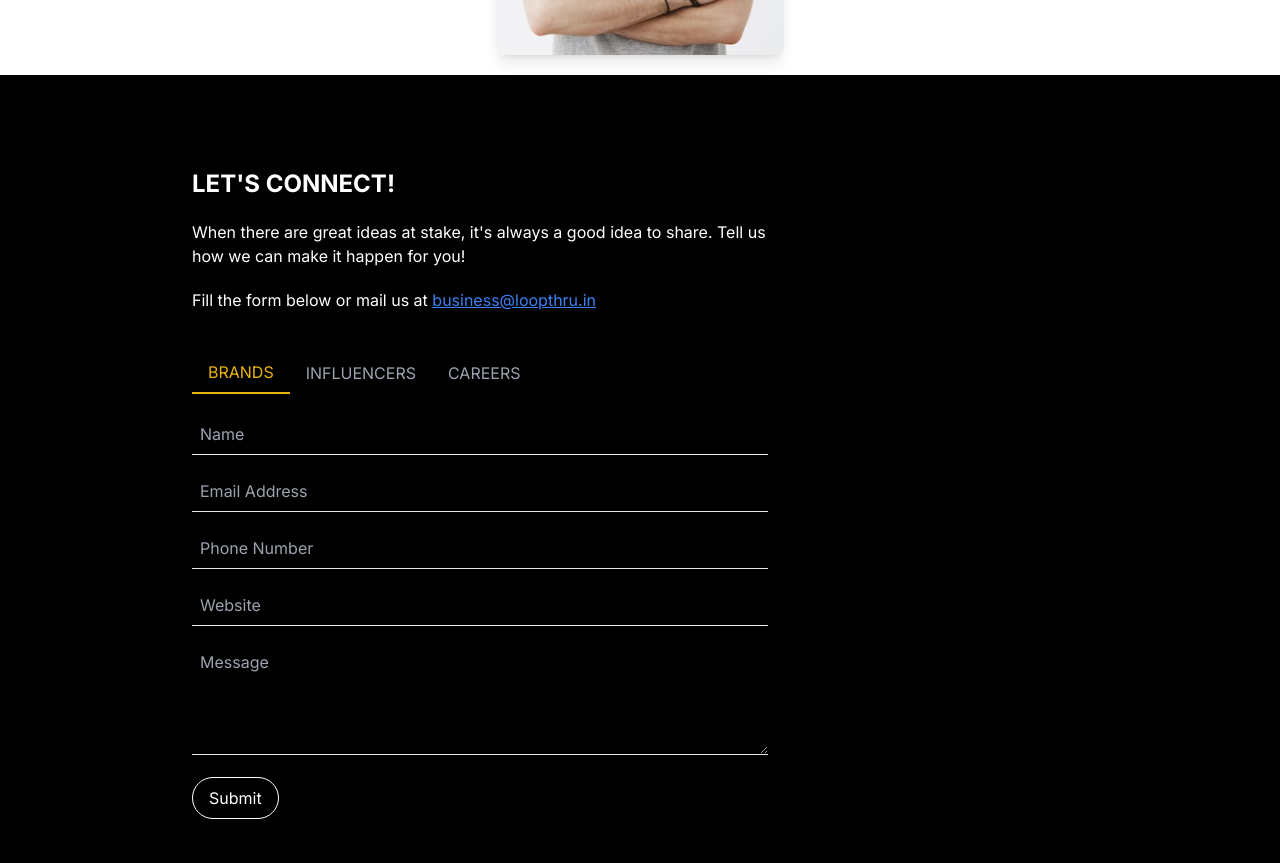
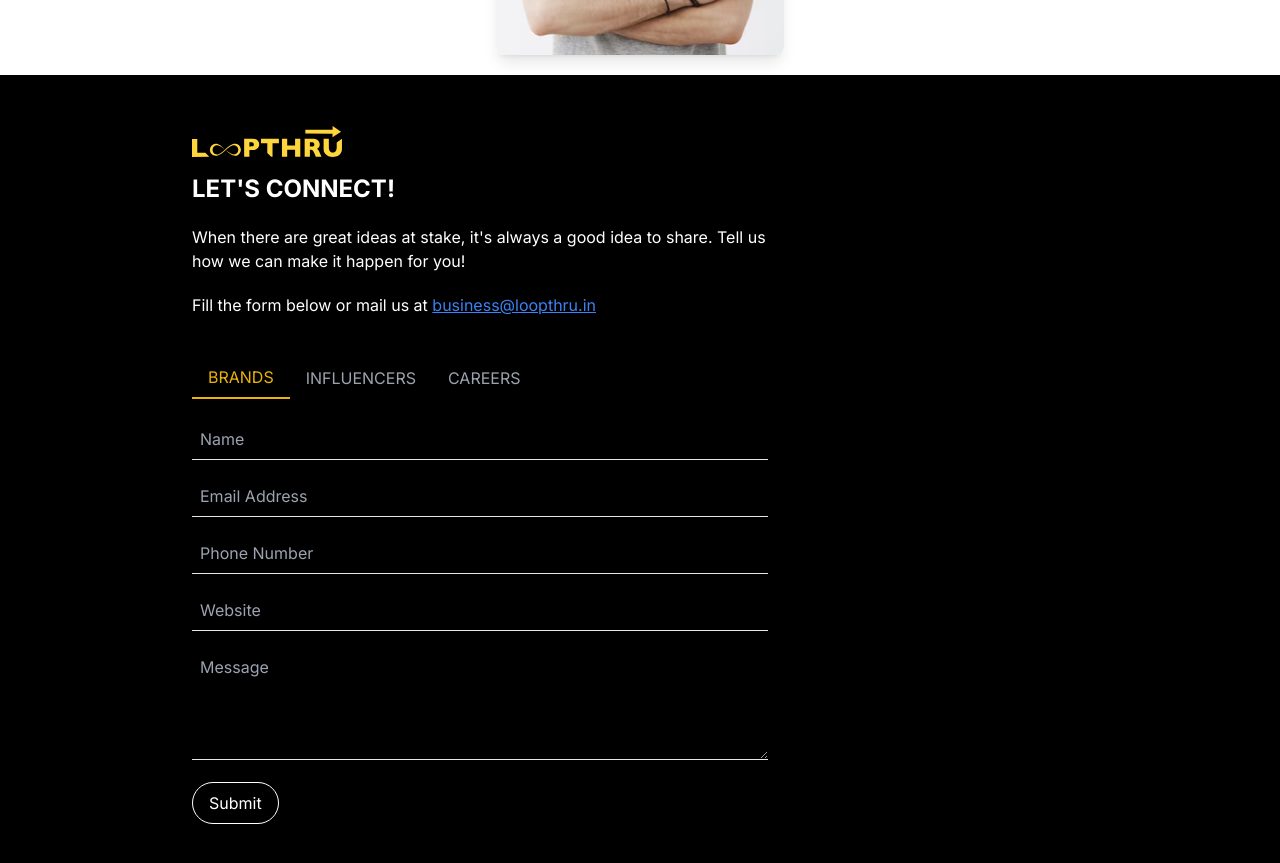
Before and after one commit to deepak16375/loopthru, a Next.js app: page / in a window 1280 px wide. Shown: the part 9940-10803 px from the top of the page. Built offline with nearby package versions, Linux system fonts and the light colour scheme.

Commit message:
logo fixed

```diff
--- a/components/Sections/Footer/footer.tsx
+++ b/components/Sections/Footer/footer.tsx
@@ -313,7 +313,7 @@ const Footer: React.FC = () => {
   return (
     <div className="w-full flex flex-col items-start justify-center min-h-screen bg-black text-white p-5 lg:px-48" id="Contact">
       <div className=" pb-4">
-      <Image src="/logo.svg" height={100} width={100} alt='logo' className=""/>
+      <Image src="/footerlogo.svg" height={150} width={150} alt='logo' />
       </div>
       <h1 className=" text-4xl md:text-2xl font-bold mb-5">
         LET&apos;S CONNECT!
```
Also changed, not shown: public/footerlogo.svg (added).
